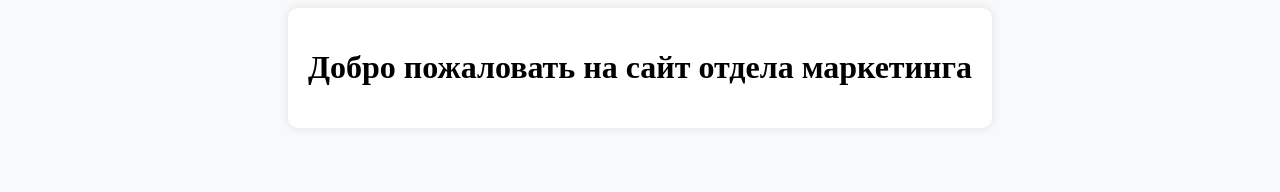
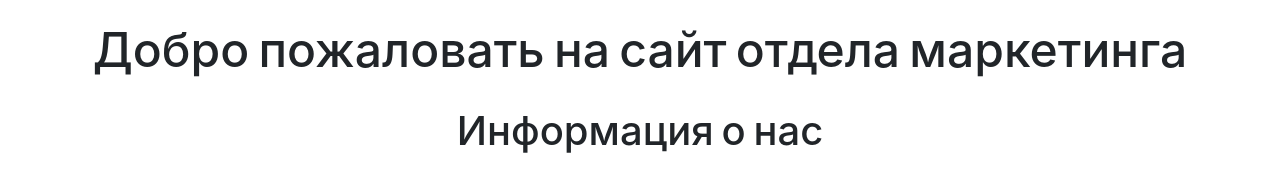
Before and after one commit to usser2318/web-site, a plain HTML site: page index.html in a window 1280 px wide. Drawn offline with nearby package versions, Linux system fonts and the light colour scheme.

Commit message:
Add styles and information

```diff
--- a/index.html
+++ b/index.html
@@ -3,10 +3,14 @@
 <head>
     <meta charset="UTF-8">
     <link rel="stylesheet" type="text/css" href="style/styles.css">
+    <link rel="stylesheet" href="https://cdn.jsdelivr.net/npm/bootswatch@4.5.2/dist/flatly/bootstrap.min.css" integrity="sha384-qF/QmIAj5ZaYFAeQcrQ6bfVMAh4zZlrGwTPY7T/M+iTTLJqJBJjwwnsE5Y0mV7QK" crossorigin="anonymous">
 </head>
 <body>
-<div class="container">
-    <h1>Добро пожаловать на сайт отдела маркетинга</h1>
-</div>
+    <div class="container">
+        <h1>Добро пожаловать на сайт отдела маркетинга</h1>
+    </div>
+    <div class="container">
+        <h2>Информация о нас</h2>
+    </div>
 </body>
 </html>
--- a/style/styles.css
+++ b/style/styles.css
@@ -1,13 +1,12 @@
 body {
     background-color: #f8f9fa; /* Цвет фона страницы */
     display: flex;
+    flex-direction: column; /* Расположение элементов в столбец */
+    align-items: center;
     justify-content: center;
-    align-items: center;
 }
 
 .container {
-    background-color: #ffffff; /* Цвет контейнера */
-    padding: 20px; /* Отступы внутри контейнера */
-    border-radius: 10px; /* Закругление углов контейнера */
-    box-shadow: 0 0 10px rgba(0, 0, 0, 0.1); /* Тень контейнера */
+    text-align: center;
+    margin-top: 20px; /* Добавляет отступ сверху */
 }
```
